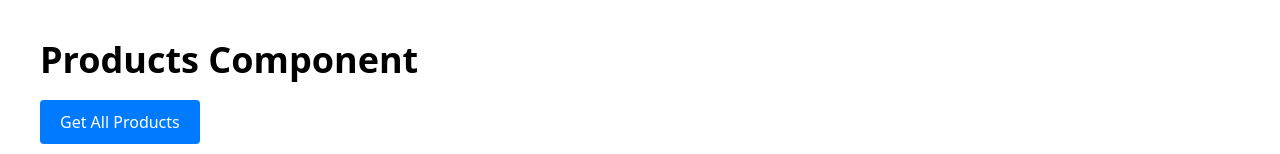
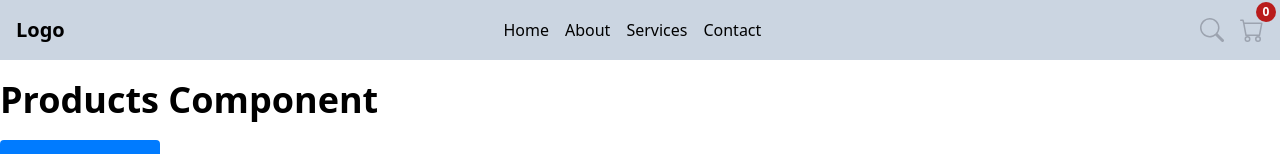
Before and after one commit to eminbasbayan/2024-3-react-bootcamp, a React (Vite) app: page / in a window 1280 px wide. Shown: the top 154 px of the page. Built offline with nearby package versions, Linux system fonts and the light colour scheme; no server answers.

Commit message:
header component

```diff
--- a/package.json
+++ b/package.json
@@ -15,6 +15,7 @@
     "react": "^18.3.1",
     "react-dom": "^18.3.1",
     "react-hook-form": "^7.52.1",
+    "react-icons": "^5.2.1",
     "yup": "^1.4.0",
     "zod": "^3.23.8"
   },
--- a/src/App.jsx
+++ b/src/App.jsx
@@ -1,9 +1,14 @@
+import Header from "./components/Layout/Header";
 import HomePage from "./pages/HomePage";
 
 function App() {
   return (
-    <div className="app p-10">
-      <HomePage />
+    <div className="app container mx-auto">
+      <Header />
+      {/* content */}
+      <div className="content mt-5">
+        <HomePage />
+      </div>
     </div>
   );
 }
--- /dev/null
+++ b/src/components/Layout/Header.jsx
@@ -0,0 +1,46 @@
+import { BsSearch, BsCart } from "react-icons/bs";
+
+const Header = () => {
+  return (
+    <header className="flex items-center justify-between p-4 bg-slate-300 sticky top-0">
+      <div className="text-xl font-bold">Logo</div>
+      <nav>
+        <ul className="flex space-x-4">
+          <li>
+            <a href="#" className="hover:text-blue-400">
+              Home
+            </a>
+          </li>
+          <li>
+            <a href="#" className="hover:text-blue-400">
+              About
+            </a>
+          </li>
+          <li>
+            <a href="#" className="hover:text-blue-400">
+              Services
+            </a>
+          </li>
+          <li>
+            <a href="#" className="hover:text-blue-400">
+              Contact
+            </a>
+          </li>
+        </ul>
+      </nav>
+      <div className="flex items-center space-x-4">
+        <a href="#" className="text-gray-400 hover:text-white">
+          <BsSearch size={24} />
+        </a>
+        <a href="#" className="text-gray-400 hover:text-white relative">
+          <BsCart size={24} />
+          <b className="bg-red-700 w-5 h-5 flex items-center justify-center rounded-full text-center text-white absolute -top-4 -right-3 text-xs">
+            0
+          </b>
+        </a>
+      </div>
+    </header>
+  );
+};
+
+export default Header;
--- a/src/components/Products/AddNewProduct.jsx
+++ b/src/components/Products/AddNewProduct.jsx
@@ -39,7 +39,7 @@ function AddNewProduct({
   setProductData,
   productToUpdate,
   setProducts,
-  setProductToUpdate
+  setProductToUpdate,
 }) {
   const [isShowModal, setIsShowModal] = useState(false);
 
@@ -76,7 +76,7 @@ function AddNewProduct({
             : item;
         });
       });
-      setProductToUpdate()
+      setProductToUpdate();
       clearInputs();
       return;
     }
```
Also changed, not shown: 1 other file (tests, documents, lock files or other folders).
